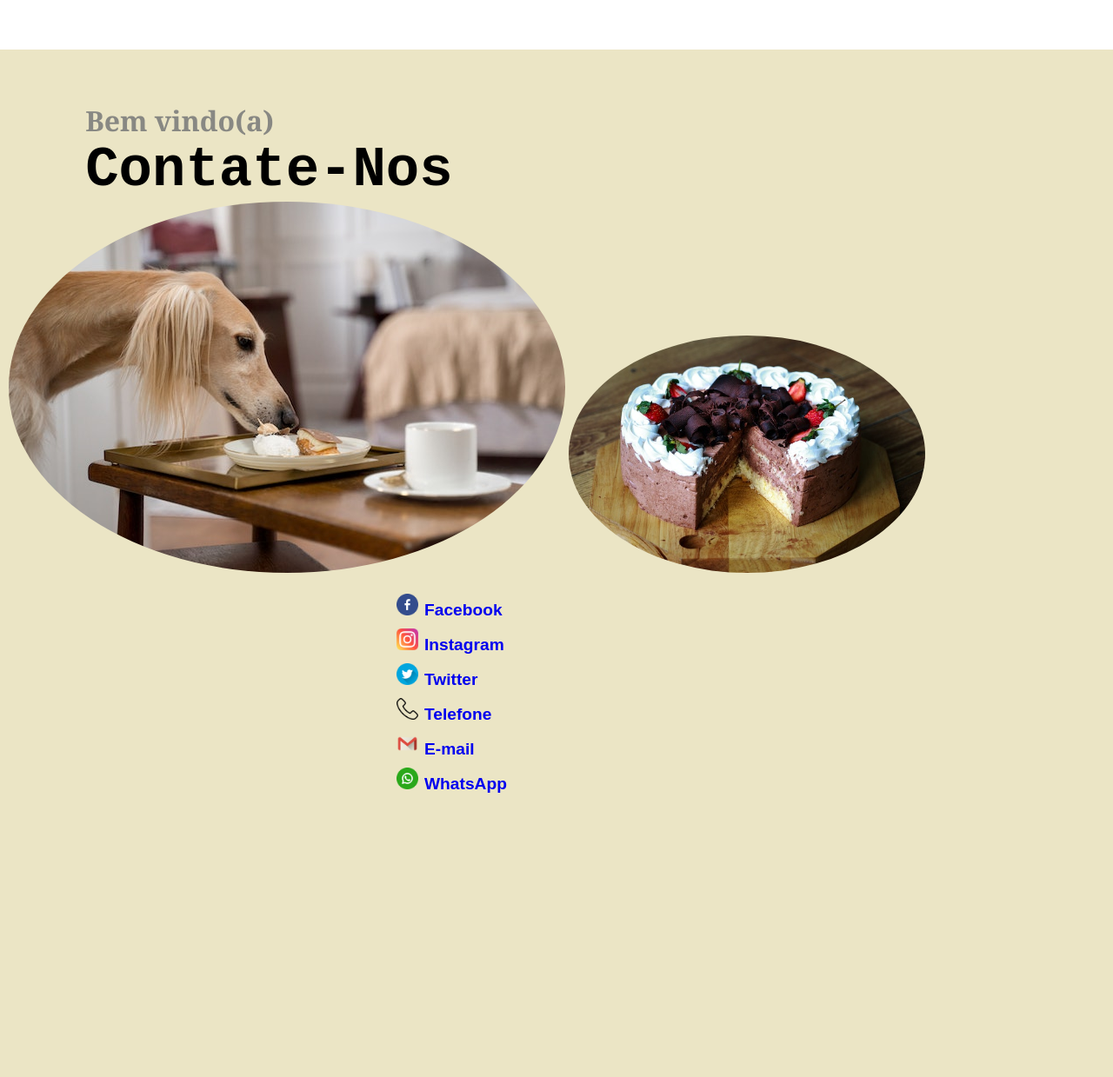
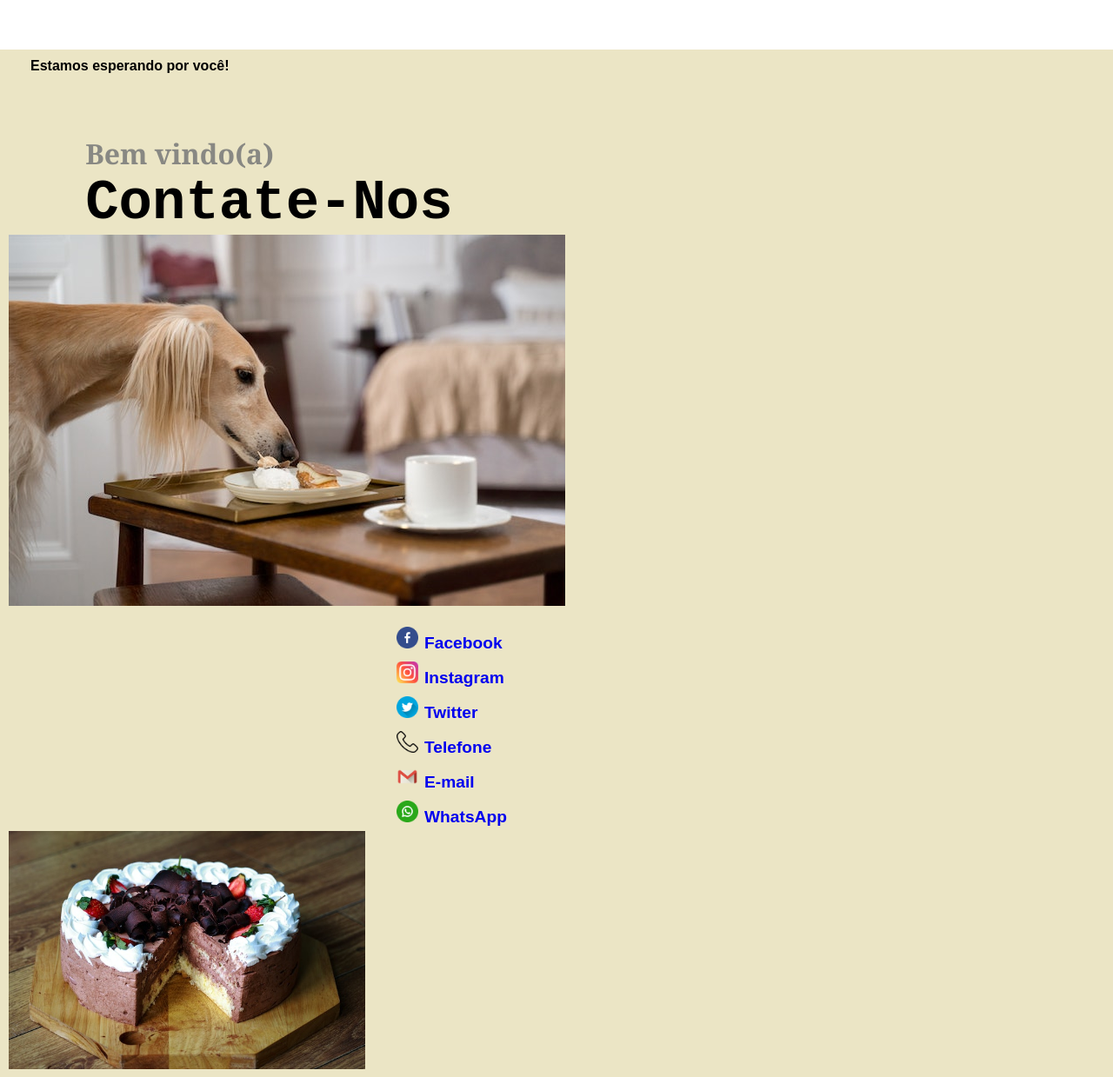
Before and after one commit to joveransu/confeitaria, a plain HTML site: page index.html in a window 1280 px wide. Shown: the part 2521-3760 px from the top of the page at 87% size. Before the commit the page ends 3449 px from the top, so only its background shows below. Drawn offline with Linux system fonts and the light colour scheme; a web font is replaced by a local one.

Commit message:
Update index.html

```diff
--- a/index.html
+++ b/index.html
@@ -6,6 +6,7 @@
     <title>[ANSU] Sweet Cake</title>
     <link rel="stylesheet" href="css/style.css">
     <link rel="shortcut icon" href="favicon.ico" type="image/x-icon">
+    <!--<script src="js/script.js" defer></script>-->
 </head>
 <body>
     <section id="sec-1" >
@@ -83,10 +84,16 @@
         </div>
     </section>
     <section id="sec-5">
+            <p class="super-text">Estamos esperando por você!</p>
+    </section>
+    <section id="sec-6">
+        <div class="col-footer">
+            <div class="espaco4">
                 <h1>Bem vindo(a)</h1>
                 <h2>Contate-Nos</h2>
-        <img src="images/cachorro-roubando-bolo.jpg" alt="cachorro-roubando-bolo.jpg" class="ladrao">
-        <img src="images/bolo-chocolate-chantily.jpg" alt="chocolate-chantily.jpg" class="hide ladrao">
+            </div>
+            <div class="espaco2"><img src="images/cachorro-roubando-bolo.jpg" alt="cachorro-roubando-bolo.jpg" class="img-footer"></div>
+            <div class="espaco1">
                 <ul>
                     <li><img src="images/social/facebook.png" alt="social.png" class="social"><a href="#">Facebook</a></li>
                     <li><img src="images/social/instagram.png" alt="social.png" class="social"><a href="#">Instagram</a></li>
@@ -95,7 +102,17 @@
                     <li><img src="images/social/gmail.png" alt="social.png" class="social"><a href="#">E-mail</a></li>
                     <li><img src="images/social/whatsapp.png" alt="social.png" class="social"><a href="#">WhatsApp</a></li>
                 </ul>
+            </div>
+            <div class="espaco3"><img src="images/bolo-chocolate-chantily.jpg" alt="chocolate-chantily.jpg" class="hide img-footer"></div>
+        </div>
+        <!--<div class="col-footer">
+            <div class="espaco1 img-footer"></div>
+            <div class="espaco2 img-footer"></div>
+            <div class="espaco3 img-footer"></div>
+            <div class="vazio img-footer"></div>
+        </div>-->
     </section>
+
 
     <script>
         //Lista de nomes de todas as imagens
```
Lines whose indentation alone changed are shown as unchanged.
